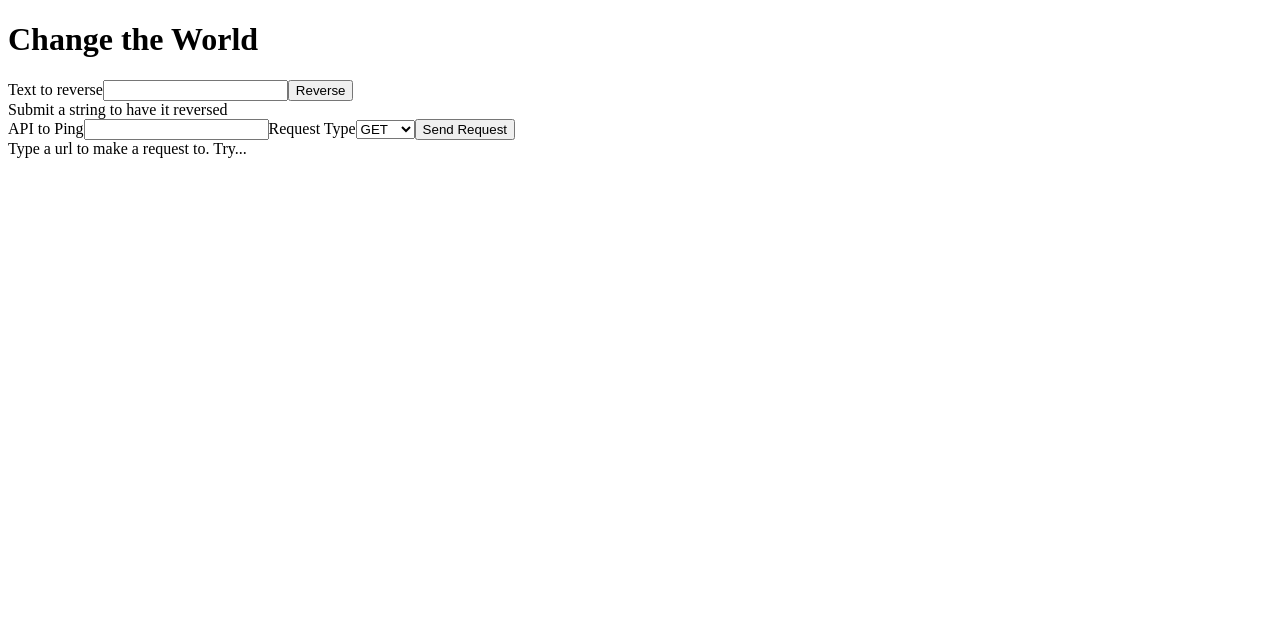
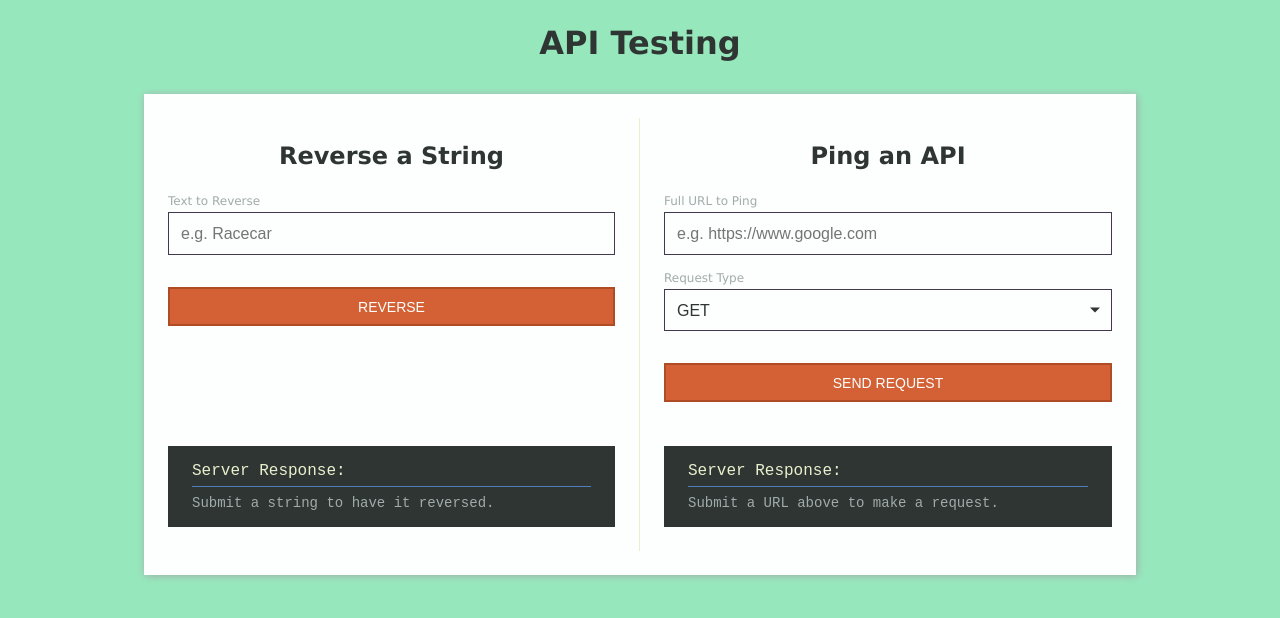
Before and after one commit to jdalton308/medibot-test, a React app: page / in a window 1280 px wide. Shown: the top 618 px of the page. Built offline with nearby package versions, Linux system fonts and the light colour scheme; the HTML template or start-up script is replaced by a standard one.

Commit message:
Styles added; Server output moved to component; utils file created

```diff
--- a/src/components/App.js
+++ b/src/components/App.js
@@ -7,13 +7,14 @@ import ProxyForm from './ProxyForm';
 
 const App = (props) => {
   return (
-    <div>
+    <div className="app">
 
-      <h1>Change the World</h1>
+      <h1>API Testing</h1>
 
-      <ReverseForm />
-
-      <ProxyForm />
+      <div className="form-row">
+        <ReverseForm />
+        <ProxyForm />
+      </div>
 
     </div>
   )
--- a/src/components/ProxyForm.js
+++ b/src/components/ProxyForm.js
@@ -1,5 +1,7 @@
 
 import React, { Component } from 'react';
+import ServerOutput from './ServerOutput';
+import { onInputChange } from '../util';
 
 
 
@@ -15,14 +17,8 @@ export default class ProxyForm extends Component {
       proxyResponse: null
     };
 
-    this.onInputChange = this.onInputChange.bind(this);
+    this.onInputChange = onInputChange.bind(this);
     this.onProxySubmit = this.onProxySubmit.bind(this);
-  }
-
-//------
-
-  onInputChange(e) {
-    this.setState({[e.target.name]: e.target.value});
   }
 
 //------
@@ -87,9 +83,13 @@ export default class ProxyForm extends Component {
         onSubmit={this.onProxySubmit}
         className="form-proxy"
       >
-        <label htmlFor="proxyInput">
+        <div className="form-content">
+          <h2 className="form-title">
+            Ping an API
+          </h2>
+          <label className="form-group" htmlFor="proxyInput">
             <span className="label-real">
-            API to Ping
+              Full URL to Ping
             </span>
             <input
               type="text"
@@ -97,12 +97,14 @@ export default class ProxyForm extends Component {
               name="proxyInput"
               onChange={this.onInputChange}
               value={proxyInput}
+              placeholder="e.g. https://www.google.com"
             />
           </label>
-        <label htmlFor="proxyRequestType">
+          <label className="form-group" htmlFor="proxyRequestType">
             <span className="label-real">
               Request Type
             </span>
+            <div className="select-wrapper">
               <select
                 id="proxyRequestType"
                 name="proxyRequestType"
@@ -112,20 +114,20 @@ export default class ProxyForm extends Component {
                 <option value="get">GET</option>
                 <option value="post">POST</option>
               </select>
+              <span className="select-arrow"></span>
+            </div>
           </label>
 
           <button type="submit">
             Send Request
           </button>
+        </div>
 
+        <ServerOutput
+          placeholder="Submit a URL above to make a request."
+          output={proxyResponse}
+        />
 
-        <div className="proxy-response">
-          { proxyResponse ?
-              proxyResponse
-              :
-              <span className="no-resposne-yet">Type a url to make a request to. Try...</span>
-          }
-        </div>
       </form>
     )
   }
--- a/src/components/ReverseForm.js
+++ b/src/components/ReverseForm.js
@@ -1,5 +1,7 @@
 
 import React, { Component } from 'react';
+import ServerOutput from './ServerOutput';
+import { onInputChange } from '../util';
 
 
 
@@ -13,14 +15,8 @@ export default class ReverseForm extends Component {
       reverseResponse: null
     };
 
-    this.onInputChange = this.onInputChange.bind(this);
+    this.onInputChange = onInputChange.bind(this);
     this.onReverseSubmit = this.onReverseSubmit.bind(this);
-  }
-
-//------
-
-  onInputChange(e) {
-    this.setState({[e.target.name]: e.target.value});
   }
 
 //------
@@ -55,9 +51,13 @@ export default class ReverseForm extends Component {
         onSubmit={this.onReverseSubmit}
         className="form-reverse"
       >
-        <label htmlFor="reverseInput">
+        <div className="form-content">
+          <h2 className="form-title">
+            Reverse a String
+          </h2>
+          <label className="form-group" htmlFor="reverseInput">
             <span className="label-real">
-            Text to reverse
+              Text to Reverse
             </span>
             <input
               type="text"
@@ -65,20 +65,20 @@ export default class ReverseForm extends Component {
               name="reverseInput"
               onChange={this.onInputChange}
               value={reverseInput}
+              placeholder="e.g. Racecar"
             />
           </label>
 
           <button type="submit">
             Reverse
           </button>
+        </div>
 
-        <div className="reverse-response">
-          { reverseResponse ?
-              reverseResponse
-              :
-              <span className="no-resposne-yet">Submit a string to have it reversed</span>
-          }
-        </div>
+        <ServerOutput
+          placeholder="Submit a string to have it reversed."
+          output={reverseResponse}
+        />
+
       </form>
 
     )
--- /dev/null
+++ b/src/components/ServerOutput.js
@@ -0,0 +1,23 @@
+
+import React from 'react';
+
+
+
+const ServerOutput = ({placeholder, output}) => {
+  return (
+    <div className="response">
+      <h3 className="response-title">
+        Server Response:
+      </h3>
+      { output ?
+          output
+          :
+          <span className="no-response-yet">{placeholder}</span>
+      }
+    </div>
+  )
+};
+
+
+
+export default ServerOutput;
--- a/src/index.js
+++ b/src/index.js
@@ -1,6 +1,8 @@
 import React, { Component } from 'react';
 import ReactDOM from 'react-dom';
 import App from './components/app';
+
+import './scss/main.scss';
 
 
 ReactDOM.render(
--- /dev/null
+++ b/src/scss/main.scss
@@ -0,0 +1,182 @@
+
+$green:     #96E8BC;// #7DD181;
+$blue:      #507DBC;
+$red:       #A24936;
+$orange:    #D36135;
+$orange-dark:   darken($orange, 10%);
+
+$black:     #2E3532;
+$grey:      #443850;
+$grey-light:    #A2ABAB;
+$grey-lighter:  #dddFdF;
+$off-white:     #EAF0CE;
+$white:         #FCFFFD;
+
+$background:  $green;
+$text-main:   $black;
+$button:      $orange;
+
+
+body,
+html {
+  margin: 0;
+  padding: 0;
+}
+
+body {
+  min-height: 100vh;
+  background-color: $background;
+  color: $text-main;
+  font-size: 16px;
+  font-family: Verdana, Geneva, sans-serif;
+}
+
+* {
+  box-sizing: border-box;
+}
+
+.app {
+  padding: 24px 16px;
+
+  h1 {
+    margin: 0 0 32px;
+    text-align: center;
+    font-size: 1.75rem;
+  }
+
+  .form-row {
+    display: flex;
+    flex-direction: column;
+    padding: 24px;
+    background-color: $white;
+    box-shadow: 1px 1px 8px $grey-light;
+
+    form {
+      flex: 0 0 auto;
+      margin-bottom: 32px;
+    }
+  }
+
+  @media (min-width: 600px) {
+    max-width: 1024px;
+    margin: 0 auto;
+
+    h1 {
+      font-size: 2rem;
+    }
+
+    .form-row {
+      flex-direction: row;
+
+      form {
+        flex: 0 0 50%;
+        width: 50%;
+        margin: 0;
+      }
+    }
+  }
+
+  form {
+    text-align: center;
+    padding: 24px;
+    border-right: 1px solid $off-white;
+
+    &:first-child {
+      padding-left: 0;
+    }
+    &:last-child {
+      padding-right: 0;
+      border-right: 0;
+    }
+
+    .form-content {
+      min-height: 280px;
+      margin-bottom: 24px;
+    }
+    .form-title {
+      margin: 0 0 24px;
+    }
+    .form-group {
+      display: block;
+      width: 100%;
+      margin: 0 0 16px;
+
+      .label-real {
+        display: block;
+        margin: 0 0 4px;
+        text-align: left;
+        font-size: 0.75rem;
+        color: $grey-light;
+      }
+      input,
+      select {
+        width: 100%;
+        padding: 12px 12px 11px;
+        border: 1px solid $grey;
+        border-radius: 0;
+        font-size: 1rem;
+        color: $text-main;
+        background-color: $white;
+      }
+      .select-wrapper {
+        position: relative;
+
+        select {
+          -webkit-appearance: none;
+          -moz-appearance: none;
+          appearance: none;
+        }
+        .select-arrow {
+          position: absolute;
+          right: 12px;
+          top: 50%;
+          transform: translateY(-50%);
+          border-top: 5px solid $text-main;
+          border-left: 5px solid transparent;
+          border-right: 5px solid transparent;
+        }
+      }
+    }
+    button {
+      display: block;
+      width: 100%;
+      margin: 32px auto 0;
+      padding: 10px 12px 9px;
+      text-align: center;
+      font-size: 0.875rem;
+      text-transform: uppercase;
+      color: $white;
+      border: 2px solid $orange-dark;
+      background-color: $button;
+      cursor: pointer;
+      transition: background-color 0.3s, color 0.4s;
+
+      &:hover {
+        background-color: $orange-dark;
+      }
+    }
+    .response {
+      padding: 16px 24px 16px;
+      max-height: 400px;
+      overflow: auto;
+      text-align: left;
+      background-color: $black;
+      color: $white;
+      font-family: "Courier New", Courier, monospace;
+      font-size: 0.875rem;
+
+      .response-title {
+        margin: 0 0 8px;
+        padding: 0 0 6px;
+        font-weight: 500;
+        font-size: 1rem;
+        color: $off-white;
+        border-bottom: 1px solid $blue;
+      }
+
+      .no-response-yet {
+        color: $grey-light;
+      }
+    }
+  }
+}
--- /dev/null
+++ b/src/util.js
@@ -0,0 +1,4 @@
+
+export function onInputChange(e) {
+  this.setState({[e.target.name]: e.target.value});
+}
--- a/webpack.config.js
+++ b/webpack.config.js
@@ -1,4 +1,6 @@
 const path = require('path');
+const MiniCssExtractPlugin = require("mini-css-extract-plugin");
+
 
 module.exports = {
   entry: './src/index.js',
@@ -11,14 +13,31 @@ module.exports = {
     rules: [
       {
         test: /\.js$/,
-        exclude: /(node_modules|bower_components)/,
+        exclude: /(node_modules)/,
         use: {
           loader: 'babel-loader',
           options: {
             "presets" : ["env", "react"]
           }
         }
+      },
+      {
+        test: /\.scss$/,
+        exclude: /(node_modules)/,
+        use: [
+          process.env.NODE_ENV !== 'production' ? 'style-loader' : MiniCssExtractPlugin.loader,
+          'css-loader',
+          'sass-loader'
+        ]
       }
     ]
-  }
+  },
+  // plugins: [
+  //   new MiniCssExtractPlugin({
+  //     // Options similar to the same options in webpackOptions.output
+  //     // both options are optional
+  //     filename: "[name].css",
+  //     chunkFilename: "[id].css"
+  //   })
+  // ]
 };
```
Also changed, not shown: package.json (+8 -2 lines), 1 other file (tests, documents, lock files or other folders). Lines whose indentation alone changed are shown as unchanged.
